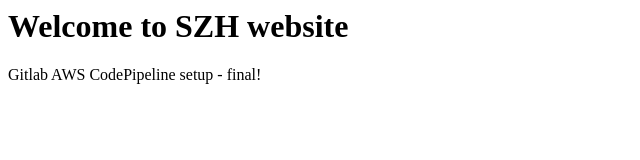
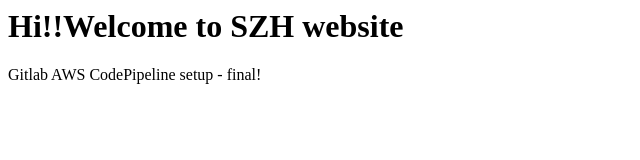
Before and after one commit to syedzahir/aws-cicd-ecr-project, a plain HTML site: page index.html in a window 1280 px wide. Shown: the whole page, without its empty margins (0-640 px from the left). Drawn offline with Linux system fonts and the light colour scheme.

Commit message:
first push 1

```diff
--- a/index.html
+++ b/index.html
@@ -3,7 +3,7 @@
     <title>SZH CI/CD</title>
   </head>
   <body>
-    <h1>Welcome to SZH website</h1>
+    <h1>Hi!!Welcome to SZH website</h1>
     <p>Gitlab AWS CodePipeline setup - final!</p>
   </body>
 </html>
```
